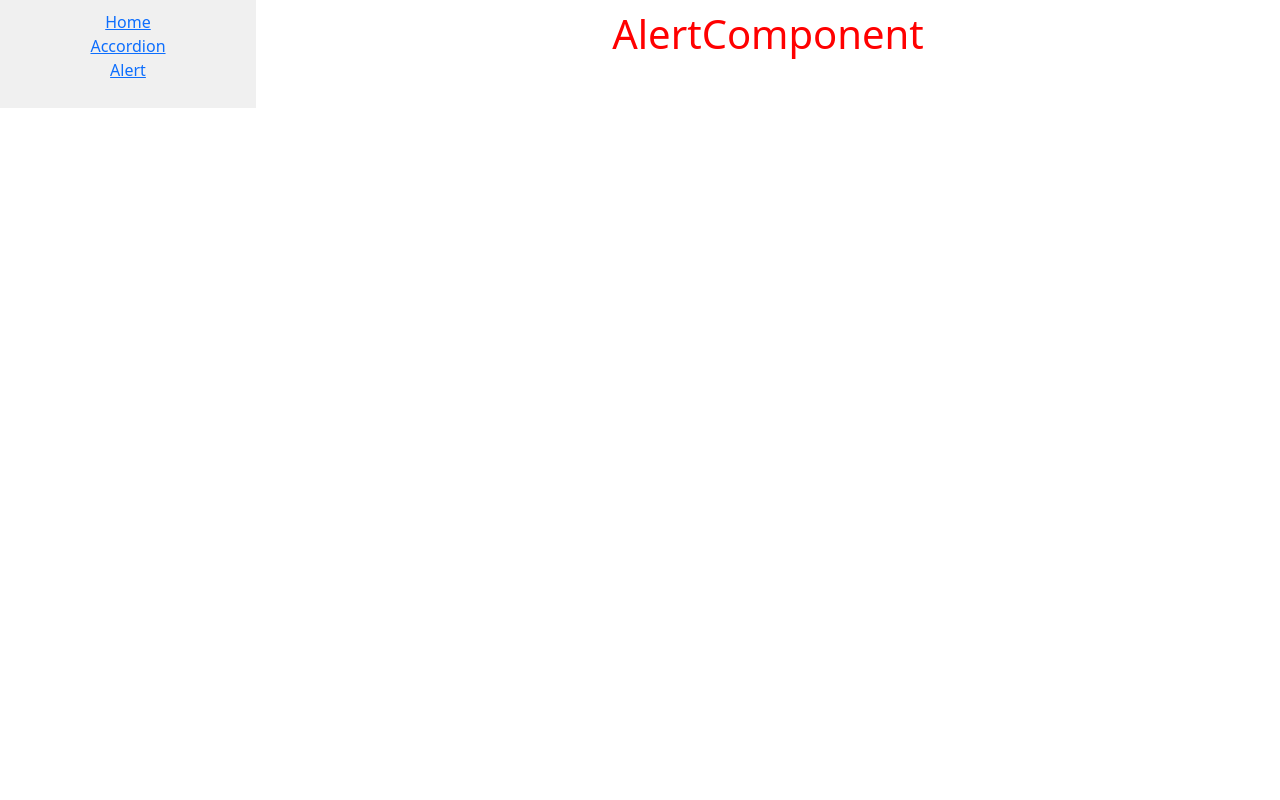
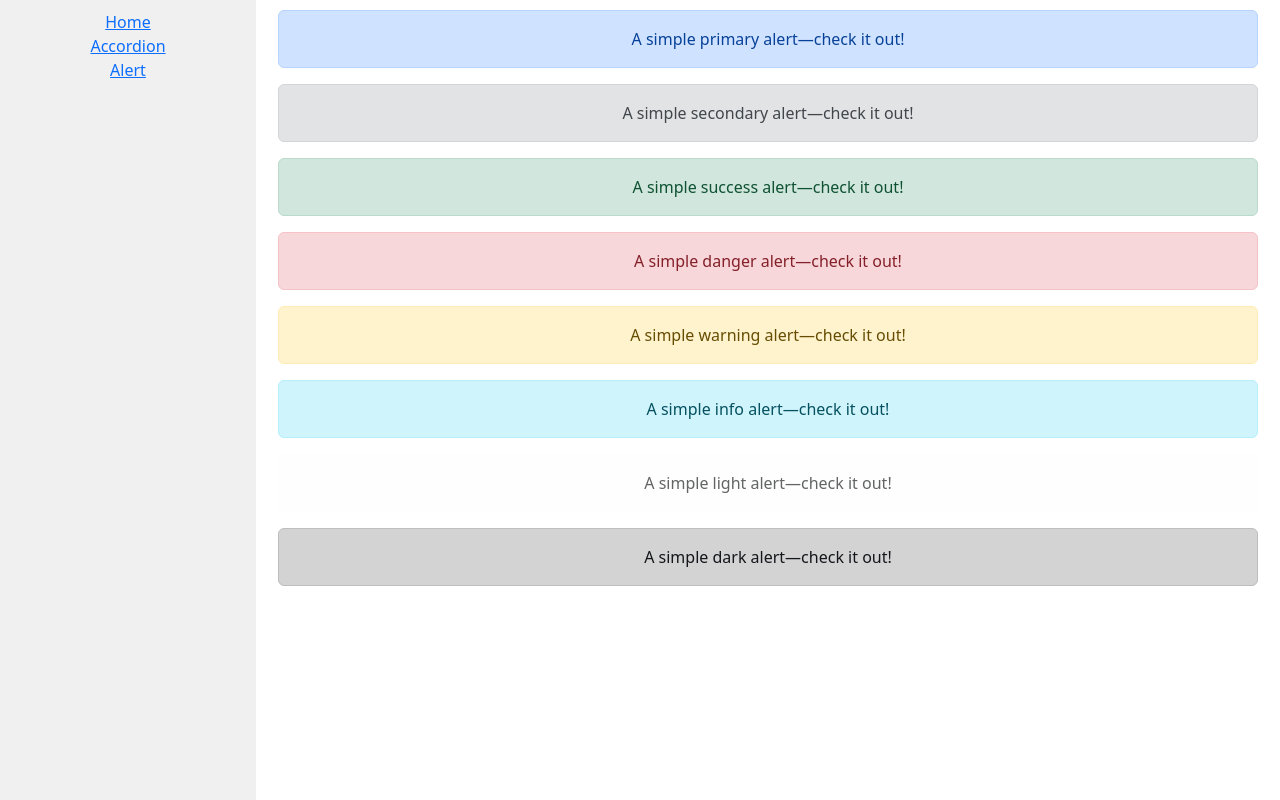
Before and after one commit to codinggyan/react-with-bootstrap5-components, a React (Create React App) app: page /alert in a window 1280 px wide. Built offline with nearby package versions, Linux system fonts and the light colour scheme.

Commit message:
fix the issue

```diff
--- a/src/Components/Alert/AlertComponent.js
+++ b/src/Components/Alert/AlertComponent.js
@@ -1,7 +1,32 @@
-import React from 'react'
+import React from "react";
 
 export default function AlertComponent() {
   return (
-    <h1 style={{color:'red'}}>AlertComponent</h1>
-  )
+    <div className="container">
+      <div className="alert alert-primary" role="alert">
+        A simple primary alert—check it out!
+      </div>
+      <div className="alert alert-secondary" role="alert">
+        A simple secondary alert—check it out!
+      </div>
+      <div className="alert alert-success" role="alert">
+        A simple success alert—check it out!
+      </div>
+      <div className="alert alert-danger" role="alert">
+        A simple danger alert—check it out!
+      </div>
+      <div className="alert alert-warning" role="alert">
+        A simple warning alert—check it out!
+      </div>
+      <div className="alert alert-info" role="alert">
+        A simple info alert—check it out!
+      </div>
+      <div className="alert alert-light" role="alert">
+        A simple light alert—check it out!
+      </div>
+      <div className="alert alert-dark" role="alert">
+        A simple dark alert—check it out!
+      </div>
+    </div>
+  );
 }
--- a/src/Components/Sidebar/SidebarComponent.js
+++ b/src/Components/Sidebar/SidebarComponent.js
@@ -10,7 +10,7 @@ export default function SidebarComponent() {
         background: "#f0f0f0",
       }}
     >
-      <ul style={{ listStyleType: "none", padding: 0 }}>
+      <ul style={{ listStyleType: "none", textDecoration: 'none', padding: 0 }}>
         <li>
           <Link to="/">Home</Link>
         </li>
--- a/src/Navigations/Navigations.js
+++ b/src/Navigations/Navigations.js
@@ -12,10 +12,10 @@ import { AlertComponent } from "../Components/Alert";
 
 const Navigations = () => {
   return (
-    <div style={{ display: "flex" }}>
+    <div className="d-flex vh-100">
       <Router>
         <SidebarComponent />
-        <div style={{ flex: 1, padding: "10px" }}>
+        <div className = "flex-grow-1" style={{ padding: "10px" }}>
           <Switch>
             <Route path="/accordion" component={AccordionComponent} />
             <Route path="/alert" component={AlertComponent} />
```
